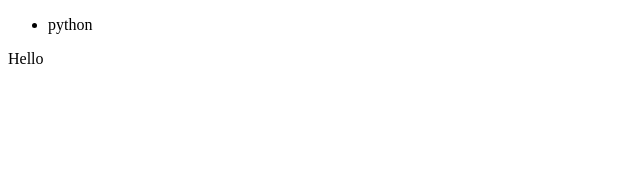
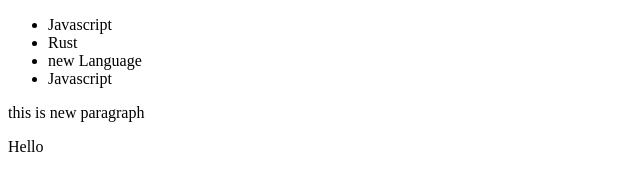
Before and after one commit to Shahan-07/Javascript--Sereis, a plain HTML site: page 06-dom/four.html in a window 1280 px wide. Shown: the whole page, without its empty margins (0-640 px from the left). Drawn offline with Linux system fonts and the light colour scheme.

Commit message:
DOM exercise 4

```diff
--- a/06-dom/four.html
+++ b/06-dom/four.html
@@ -13,6 +13,7 @@
         <li>Javascript</li>
     </ul>
 <div class="new">
+    <div class="paragraph"></div>
 
 </div>
 
--- a/06-dom/four.js
+++ b/06-dom/four.js
@@ -8,7 +8,34 @@ function addLanguage(langName){
     li.appendChild(addText);
     document.querySelector('.language').appendChild(li);
 }
-addLanguage('java');
+addLanguage('Rust');
+
+
+function addinglanguage(language){
+    const li = document.createElement('li');
+    const textAdding = document.createTextNode(language);
+    li.appendChild(textAdding);
+    document.querySelector('.language').appendChild(li);
+}
+addinglanguage('GoLang');
+
+
+
+function newLanguage(newlang){
+    const li = document.createElement('li');
+    const text = document.createTextNode(newlang);
+    li.appendChild(text);
+    document.querySelector('.language').appendChild(li);
+}
+newLanguage('Javascript');
+
+function addPara(para){
+    const newElemnt = document.createElement('p');
+    const addtext = document.createTextNode(para);
+    newElemnt.appendChild(addtext);
+    document.querySelector('.paragraph').appendChild(newElemnt);
+}
+addPara('this is new paragraph');
 
 
 function add(lang){
@@ -21,21 +48,27 @@ add('Hello');
 
 
 
+
+
         // editing the elements
 
-    const secondchild = document.querySelector('li:nth-child(2)');
-    const newli = document.createElement('li');
-    newli.textContent = 'Go'
-    secondchild.replaceWith(newli);
+    // const secondchild = document.querySelector('li:nth-child(2)');
+    // const newli = document.createElement('li');
+    // newli.textContent = 'Go'
+    // secondchild.replaceWith(newli);
 
-    const firstchild = document.querySelector('li:first-child');
-    const newl= document.createElement('li');
-    newl.textContent = "python";
-    firstchild.replaceWith(newl);
+    // const first = document.querySelector('li:first-child');
+    // const neew = document.createElement('li');
+    // neew.textContent = "AI";
+    // first.replaceWith(neew);
 
+    const thirdChild = document.querySelector('li:nth-child(3)');
+    const newElement = document.createElement('li');
+    newElement.textContent = 'new Language';
+    thirdChild.replaceWith(newElement);
 
 
             // Remove an element
 
-        const lastlang = document.querySelector('li:last-child');
-        lastlang.remove();
+        // const lastlang = document.querySelector('li:last-child');
+        // lastlang.remove();
```
